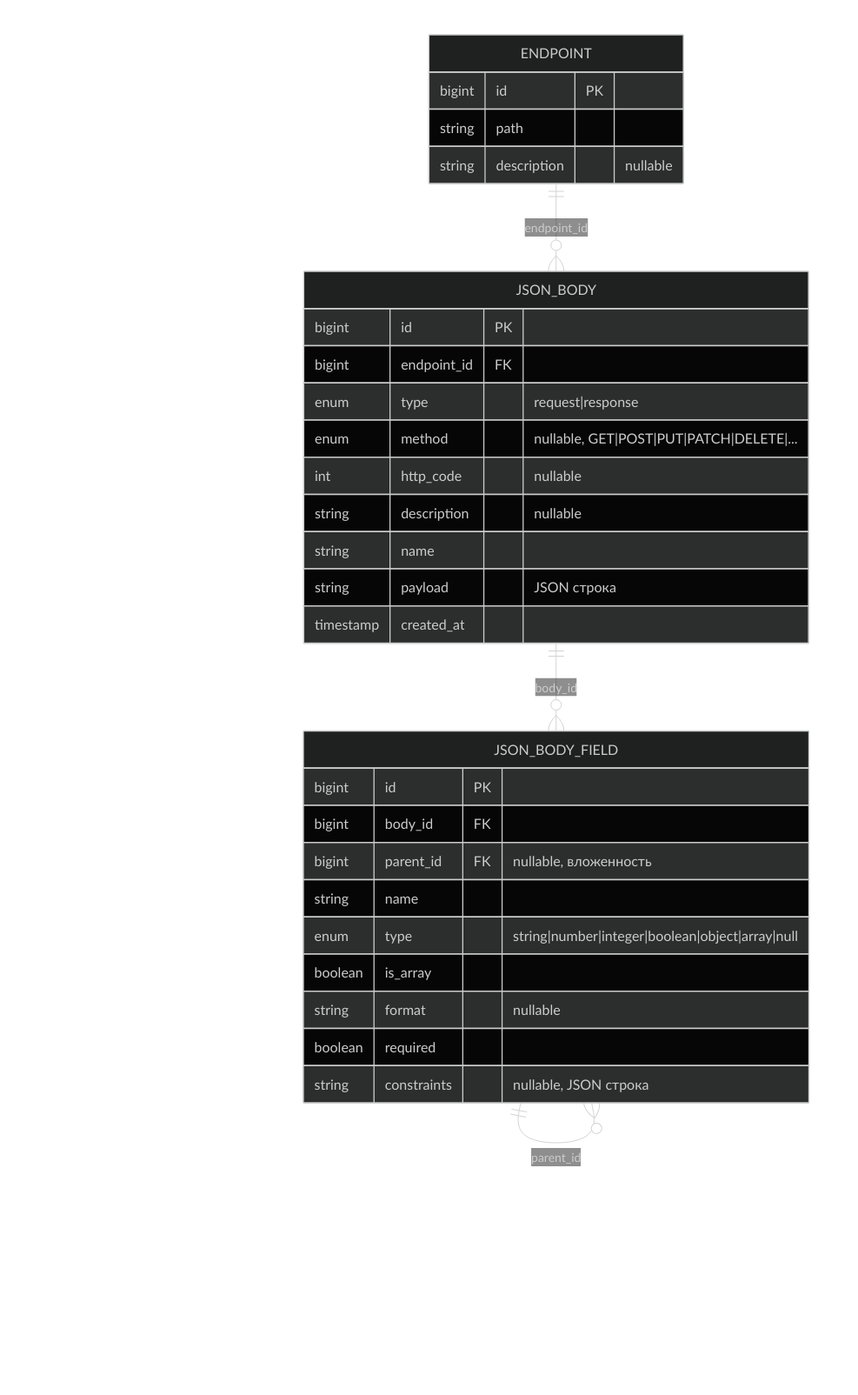
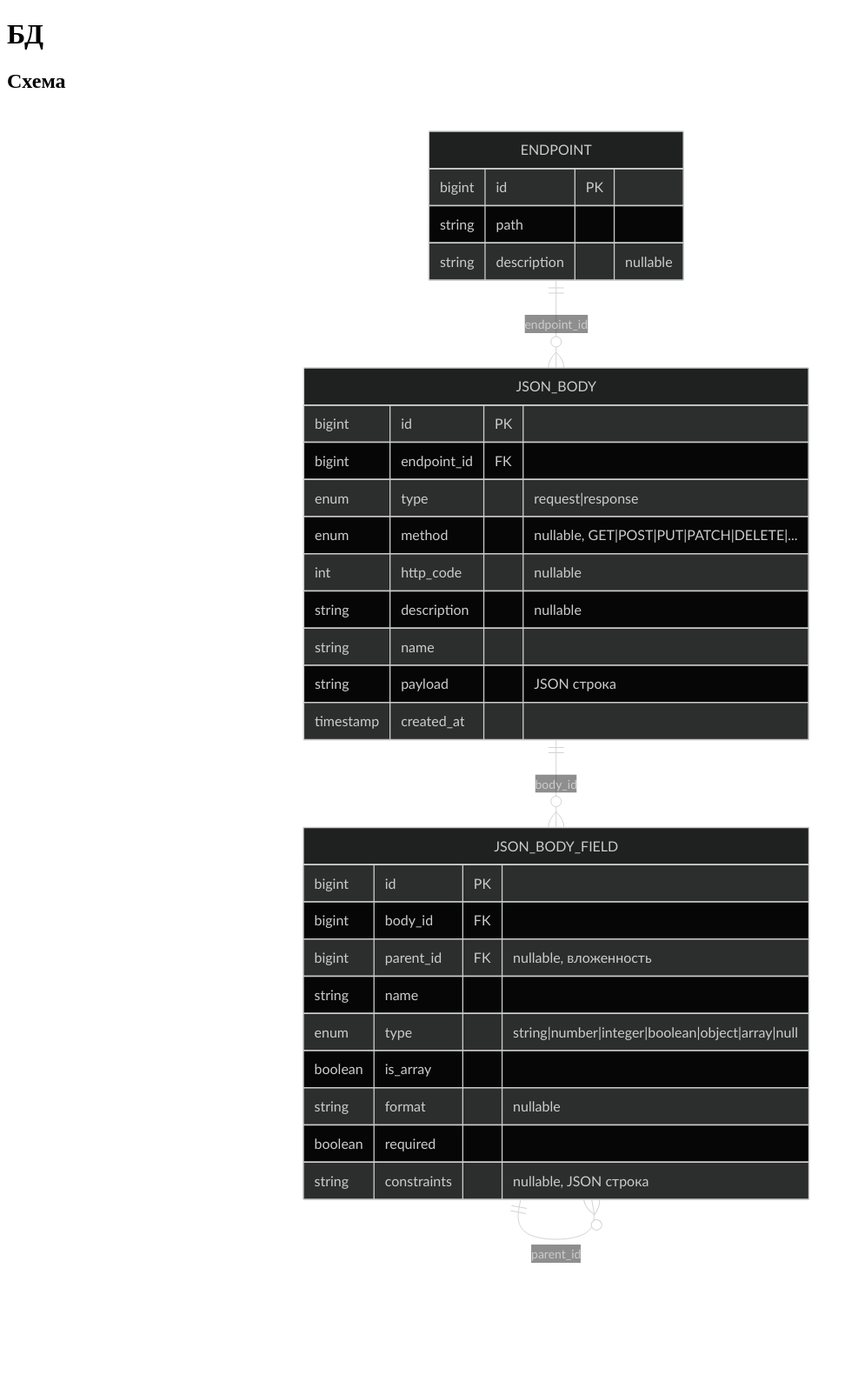
Before and after one commit to p6tso/p6tso.github.io, a Jekyll site: the page built from smokerest/db/db_schema.md, in a window 1280 px wide. Shown: the whole page at 87% size, without its empty margins (0-987 px from the left). Built offline with Jekyll 4.4.1, drawn with Linux system fonts in a browser that asks for light colours; nearby versions of some CDN libraries; our own code applies the rules of GitHub Pages for plain Markdown files; before the commit the page ends 1493 px from its top, so only the background shows below that.

Commit message:
диплом1 база данных чуть формата

````diff
--- a/smokerest/db/db_schema.md
+++ b/smokerest/db/db_schema.md
@@ -1,3 +1,6 @@
+# БД
+
+## Схема
 ```mermaid
 erDiagram
     JSON_BODY ||--o{ JSON_BODY_FIELD : "body_id"
````
